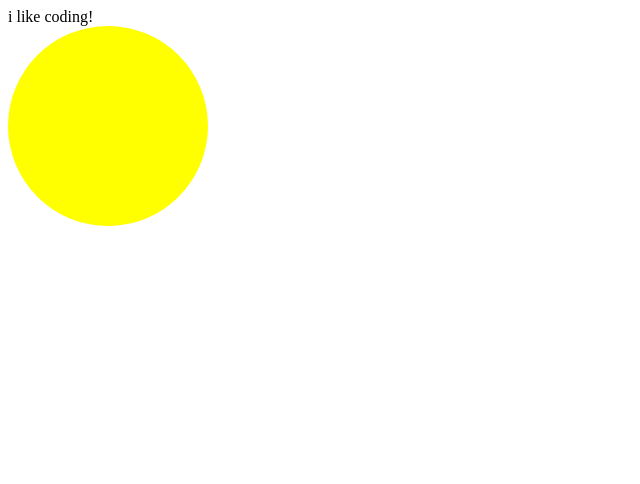
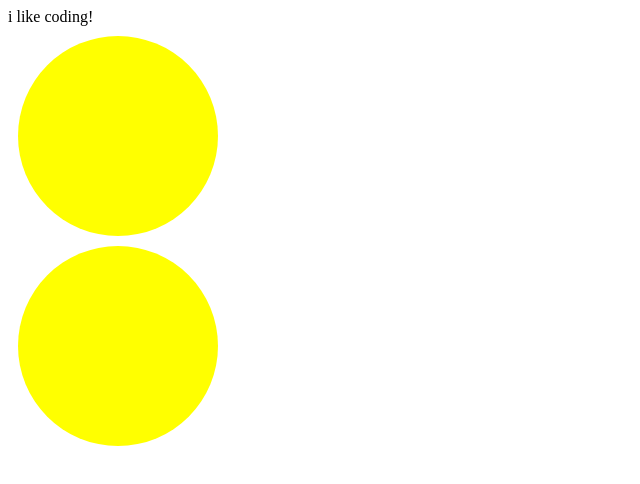
Before and after one commit to holiday-chocolate-sam/2020CStri3, a plain HTML site: page Testing/index.html in a window 1280 px wide. Shown: the whole page, without its empty margins (0-640 px from the left). Drawn offline with Linux system fonts and the light colour scheme.

Commit message:
made 2 yellow circles with text above

```diff
--- a/Testing/index.html
+++ b/Testing/index.html
@@ -7,12 +7,13 @@
         width: 200px;
         border-radius: 50%;
         background-color: yellow;
+        margin: 10px;
             }
         </style>
     </head>
     <body>
         i like coding!
         <div></div>
-
+        <div></div>
     </body>
 </html>
```
